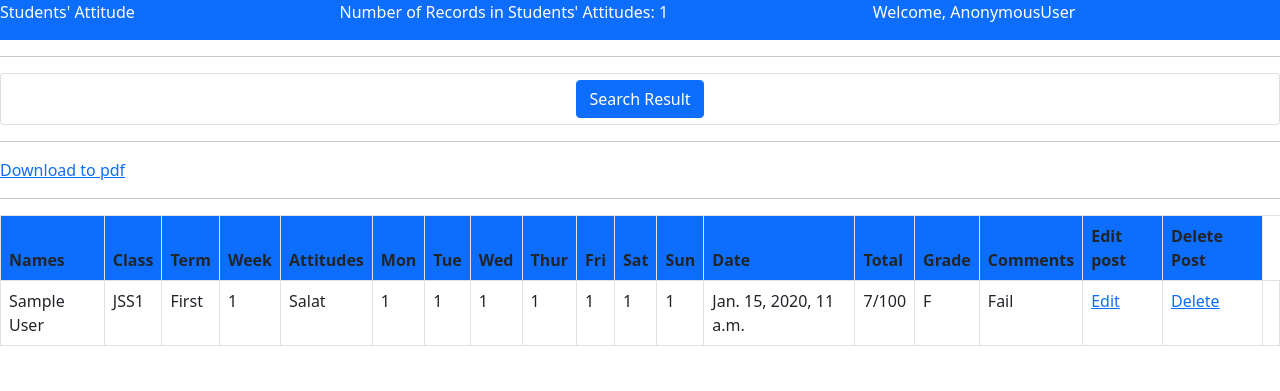
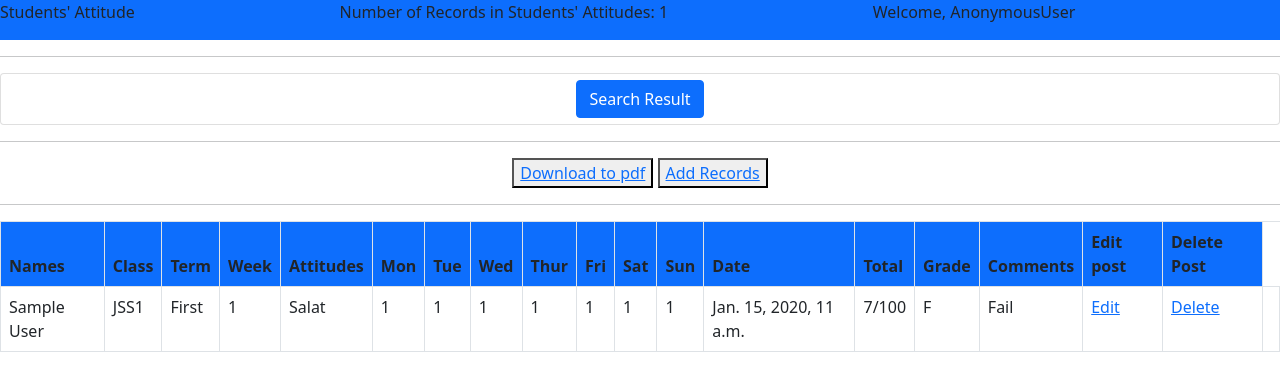
Before and after one commit to Ahmed-Dauda/adminrecords, a Django app: template studentreg/templates/studentreg/home.html in a window 1280 px wide. Shown: the top 391 px of the page. Run offline with Django 3.2, Linux system fonts and the light colour scheme; tables that the repository leaves empty hold one stand-in row (values such as "Sample post"); the template is opened without the code that fills it: values that come from a table or form of the project are taken from there, most other values are stand-ins (such as "Sample title", 1, 10 or a date in 2020); some libraries are stand-ins or nearby versions.

Commit message:
Added files and changes required for deployment to heroku

```diff
--- a/studentreg/templates/studentreg/home.html
+++ b/studentreg/templates/studentreg/home.html
@@ -7,7 +7,7 @@
 
  {% block body %}
 
- <div class="contener bg-primary text-white  d-flex " style="width: 100%;">
+ <div class="contener bg-primary p-20  d-flex " style="width: 100%;font-size: 16px;">
 
         <p class="flex-fill ">Students' Attitude </p>
         <p class="flex-fill ">Number of Records in Students' Attitudes: {{activities.count }}</p>
@@ -16,7 +16,7 @@
 
 <hr>
 
-       <div class="card form-control text-center">
+       <div class="card form-control text-center ">
         <form  action = "" method = "get" enctype="multipart/form-data" >
 
         {% csrf_token %}
@@ -28,8 +28,10 @@
         </div>
         <hr>
 
-
-<a href="{% url 'generatepdf' %}">Download to pdf</a>
+<div class="text-center">
+<button ><a href="{% url 'generatepdf' %}">Download to pdf</a></button>
+<button><a href="http://esteemadmin.herokuapp.com/admin/studentreg/salat/add/">Add Records</a></button>
+</div>
 <hr>
 <div class="table-responsive ">
 <table class="table table-bordered  ">
```
